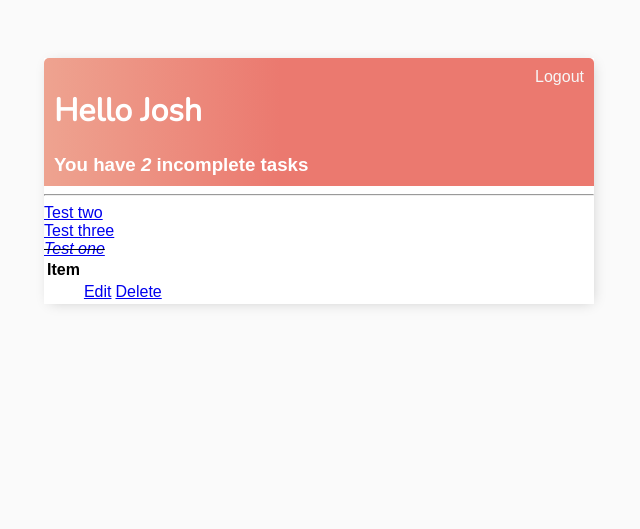
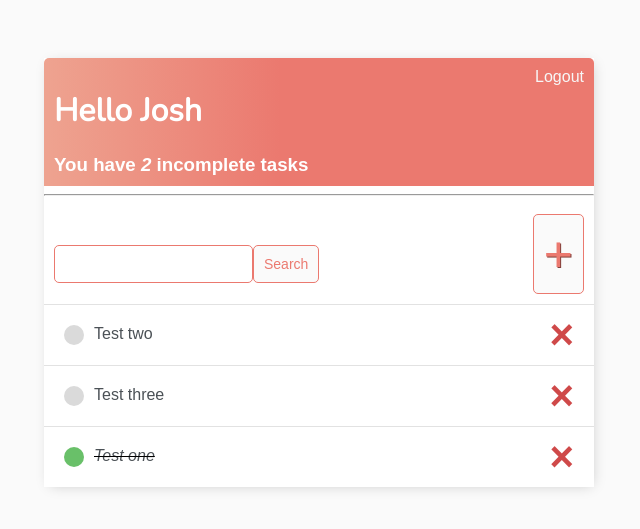
Before and after one commit to Joshwen7947/Django-To-Do-List-with-Login, a Django app: page / in a window 1280 px wide. Shown: the top 529 px of the page, without its empty margins (321-961 px from the left). Run offline with Django 4.2, Linux system fonts and the light colour scheme; a user stored in the database is signed in; data comes from the database, SQL or seed files in the repository; both versions use the stored data as it was after the commit; some web fonts are replaced.

Commit message:
finished product

```diff
--- a/base/templates/base/main.html
+++ b/base/templates/base/main.html
@@ -45,11 +45,90 @@
 				color: rgb(247,247,247);
 				text-decoration: none;
 			}
+
+			.task-wrapper{
+				display: flex;
+				align-items: center;
+				justify-content: space-between;
+				padding: 20px;
+				background-color: #fff;
+				border-top: 1px solid rgb(226,226,226)
+
+			}
+
+			.task-title{
+				display: flex;
+			}
+
+			.task-title a{
+				text-decoration: none;
+				color: #4b5156;
+				margin-left: 10px
+			}
+
+			.task-complete-icon{
+				height: 20px;
+				width: 20px;
+				background-color: rgb(105,192,105);
+				border-radius: 50%;
+			}
+			.task-incomplete-icon{
+				height: 20px;
+				width: 20px;
+				background-color: rgb(218,218,218);
+				border-radius: 50%;
+			}
+			.delete-link{
+				text-decoration: none;
+				font-weight: 900;
+				color: #cf4949;
+				font-size: 42px;
+				line-height:0;
+			}
+			input[type=text], input[type=password], textarea{
+				border: 1px solid #EB796F;
+				border-radius: 5px;
+				padding: 10px;
+				width:90%;
+			}
+
+			label{
+				padding-top: 10px !important;
+				display: block;
+			}
+			.button{
+				border: 1px solid #EB796F;
+				background-color: #FAFAFA;
+				color:  #EB796F;
+				padding: 10px;
+				font-size: 14px;
+				border-radius: 5px;
+				cursor: pointer;
+				text-decoration: none;
+			}
+			#search-add-wrapper{
+				display: flex;
+				justify-content: space-between;
+				align-items: center;
+				padding: 10px;
+			}
+
+			#add-link{
+				color: #EB796F;
+				text-decoration:none;
+				font-size: 50px;
+				text-shadow: 1px 1px #81413b;
+			}
+			.card-body{
+				padding: 25px;
+			}
 		</style>
 	</head>
 	<body>
 		<div class="container">
-			{% block content %} {%endblock content%}
+			{% block content %}
+
+			{%endblock content%}
 		</div>
 	</body>
 </html>
--- a/base/templates/base/task_list.html
+++ b/base/templates/base/task_list.html
@@ -14,19 +14,18 @@
 	{%endif%}
 </div>
 
-
-
-
 <hr />
 
+<div id="search-add-wrapper">
 
-{% comment %} <a href="{% url 'task-create'%}">Add Task:</a>
+	<form method="GET" style="margin-top: 20px; display:flex;">
+		<input type="text" name="search-area" value="{{search_input}}" />
+		<input type="submit" value="Search" class="button"/>
+	</form>
+	<a href="{% url 'task-create'%}" class="button" id="add-link">&#x2b;</a>
 
-<form method="GET">
-	<input type="text" name="search-area" value="{{search_input}}" />
-	<input type="submit" value="Search" />
-</form>
- {% endcomment %}
+</div>
+
 
 <div class="task-items-wrapper">
 	{% for task in tasks%}
@@ -36,12 +35,13 @@
 			<div class="task-complete-icon"></div>
 			<i><s><a href="{% url 'task-update' task.id %}">{{task}}</a></s></i>
 		</div>
-
+		<a class="delete-link" href="{% url 'task-delete' task.id %}">&#215;</a>
 		{%else%}
 		<div class="task-title">
 			<div class="task-incomplete-icon"></div>
 			<a href="{% url 'task-update' task.id %}">{{task}}</a>
 		</div>
+		<a class="delete-link" href="{% url 'task-delete' task.id %}">&#215;</a>
 		{%endif%}
 	</div>
 	{%empty%}
@@ -49,21 +49,6 @@
 	{% endfor %}
 </div>
 
-<table>
-	<tr>
-		<th>Item</th>
-		<th></th>
-		<th></th>
-	</tr>
-	<tr>
-		<td>{{task.title}}</td>
-		{% comment %}
-		<td><a href="{% url 'task' task.id %}">View</a></td>
-		{% endcomment %}
-		<td><a href="{% url 'task-update' task.id %}">Edit</a></td>
-		<td><a href="{% url 'task-delete' task.id %}">Delete</a></td>
-	</tr>
 
-</table>
 
 {%endblock content%}
```
Also changed, not shown: base/templates/base/login.html (+9 -6 lines), base/templates/base/register.html (+17 -5 lines), base/templates/base/task_confirm_delete.html (+10 -6 lines), base/templates/base/task_form.html (+10 -6 lines), db.sqlite3. Lines whose indentation alone changed are shown as unchanged.
